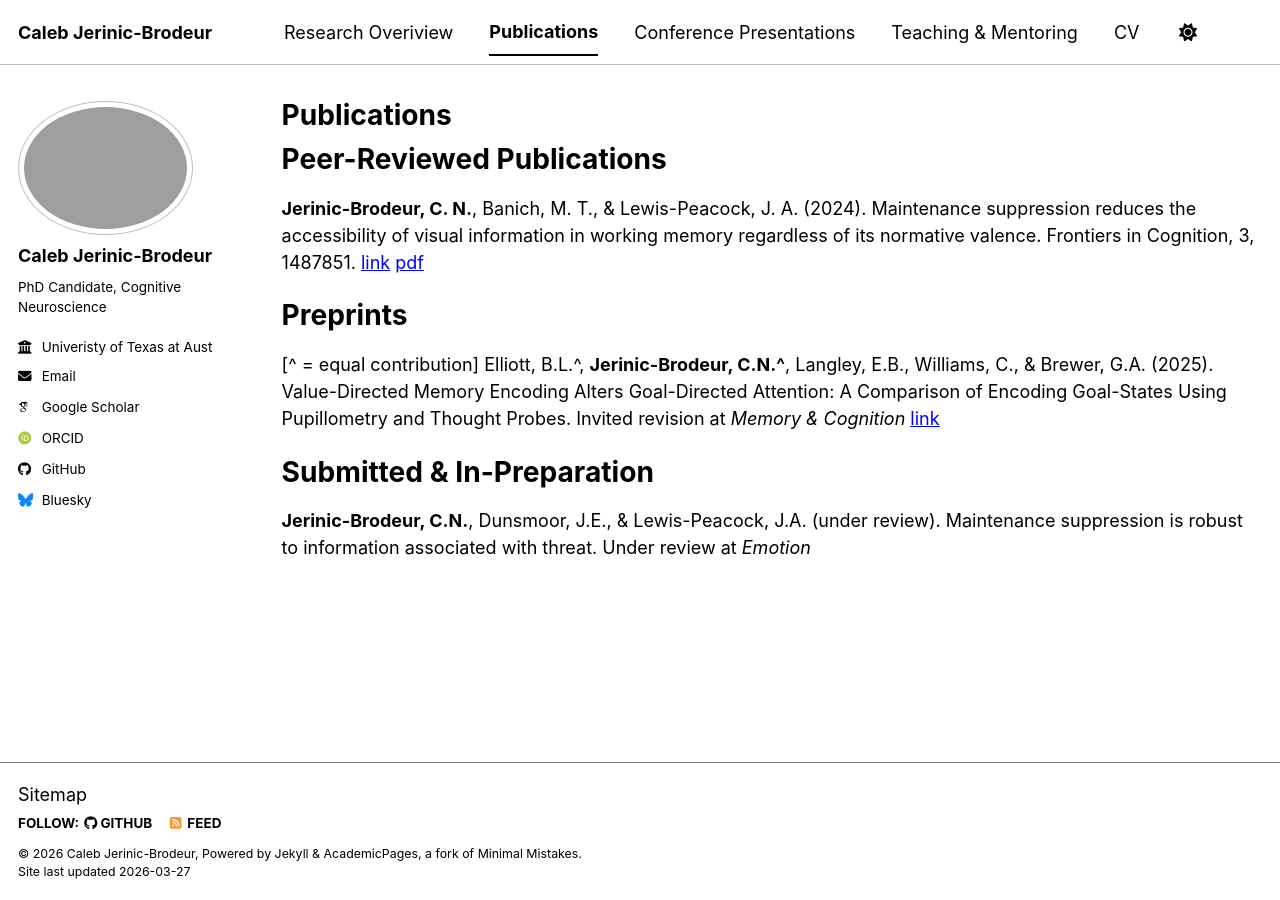
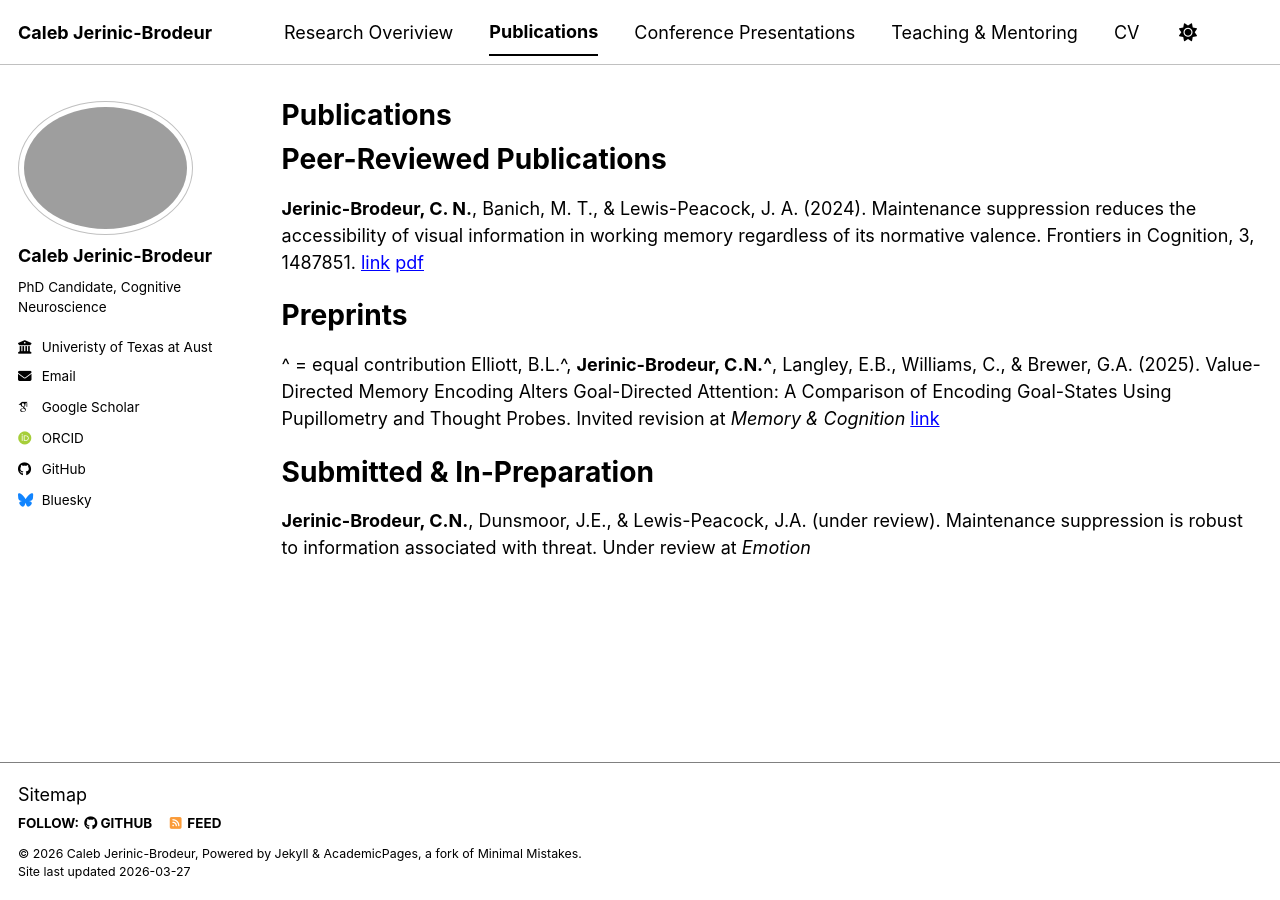
Before and after one commit to cjerinic/cjerinic.github.io, a Jekyll site: the page built from _pages/publications.md, in a window 1280 px wide. Built offline with Jekyll 4.4.1, drawn with Linux system fonts in a browser that asks for light colours; some web fonts are replaced; a script bundle is joined from its source files by our own code; library files that are not in the unit come from our copies.

```diff
--- a/_pages/publications.md
+++ b/_pages/publications.md
@@ -11,7 +11,7 @@ Peer-Reviewed Publications
 
 Preprints
 ======
-[^ = equal contribution]
+^ = equal contribution
 Elliott, B.L.^, **Jerinic-Brodeur, C.N.^**, Langley, E.B., Williams, C., & Brewer, G.A. (2025). Value-Directed Memory Encoding Alters Goal-Directed Attention: A Comparison of Encoding Goal-States Using Pupillometry and Thought Probes. Invited revision at *Memory & Cognition* [link](https://osf.io/preprints/psyarxiv/mnwvx_v1)
 
 Submitted & In-Preparation
```
